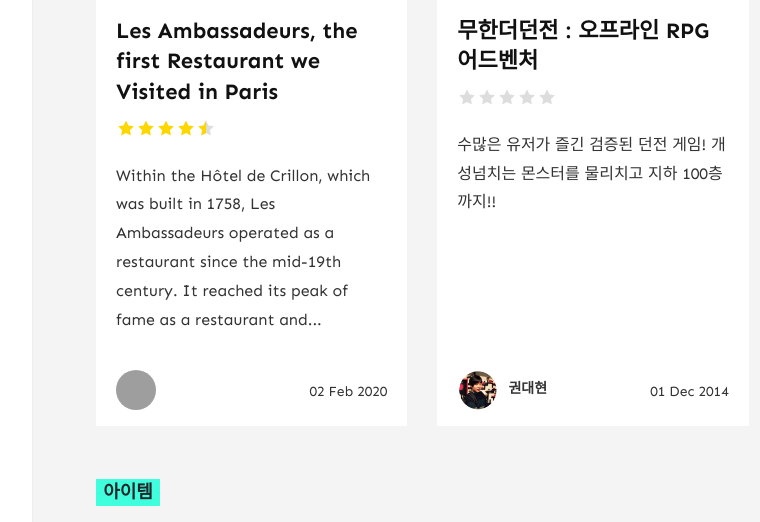
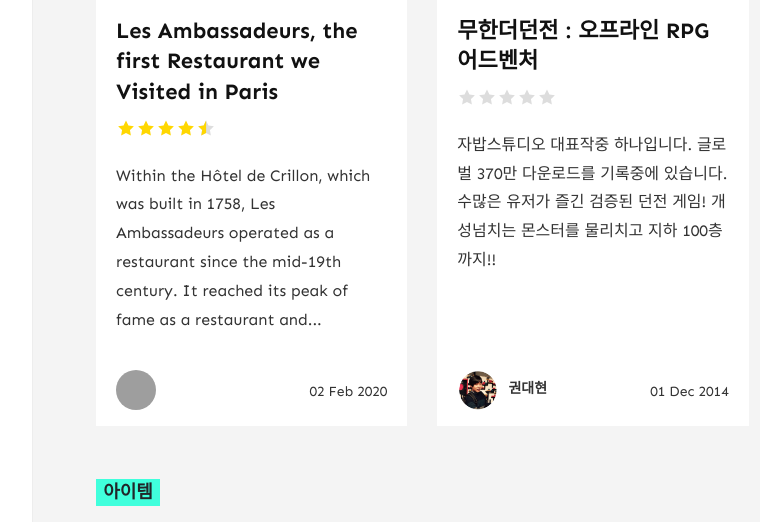
Before and after one commit to zacra/Blog, a Jekyll site: the page built from _pages/categories.md, in a window 1280 px wide and 900 px high, scrolled down 453 px, cut to the strip 125-647 px from the top of the window. Shown: the whole strip, without its empty margins (47-807 px from the left). Built offline with Jekyll 4.4.1, drawn with Linux system fonts in a browser that asks for light colours; nearby versions of some CDN libraries; comment, search, counter and statistics services are not loaded; grey boxes are pictures that could not be loaded.

Commit message:
Update 2014-12-01-infinitydungeon.md

```diff
--- a/_posts/2014-12-01-infinitydungeon.md
+++ b/_posts/2014-12-01-infinitydungeon.md
@@ -4,10 +4,11 @@ title:  "무한더던전 : 오프라인 RPG 어드벤처"
 author: zacra
 categories: [ 게임 ]
 image: assets/images/infinitydungeon.png
-beforetoc: "자밥스튜디오 대표작중 하나입니다. 글로벌 370만 다운로드를 기록중에 있습니다."
-toc: true
+#beforetoc: "자밥스튜디오 대표작중 하나입니다. 글로벌 370만 다운로드를 기록중에 있습니다."
+#toc: true
 rating: 4.2
 ---
+자밥스튜디오 대표작중 하나입니다. 글로벌 370만 다운로드를 기록중에 있습니다.
 수많은 유저가 즐긴 검증된 던전 게임! 개성넘치는 몬스터를 물리치고 지하 100층까지!!
 
 [구글플레이](https://play.google.com/store/apps/details?id=com.sosc.firstfantasy1)
```
